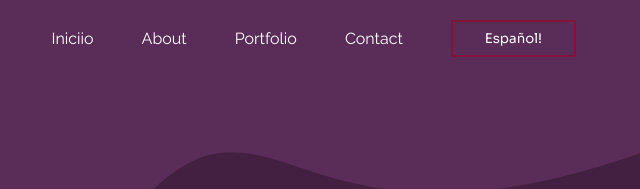
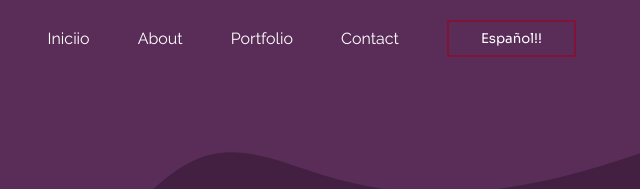
Before and after one commit to Sxnty/portfolio, a plain HTML site: page index.html in a window 1280 px wide. Shown: the top 189 px of the page, 640-1280 px from the left. Drawn offline with nearby package versions, Linux system fonts and the light colour scheme.

Commit message:
test commit

```diff
--- a/index.html
+++ b/index.html
@@ -28,7 +28,7 @@
             <li class="menu__item"><a href="#" class="li2">About</a></li>
             <li class="menu__item"><a href="#" class="li3">Portfolio</a></li>
             <li class="menu__item"><a href="#" class="li4">Contact</a></li>
-            <button class="langSwitcher">Español!</button>
+            <button class="langSwitcher">Español!!</button>
           </ul>
         </nav>
       </div>
```
